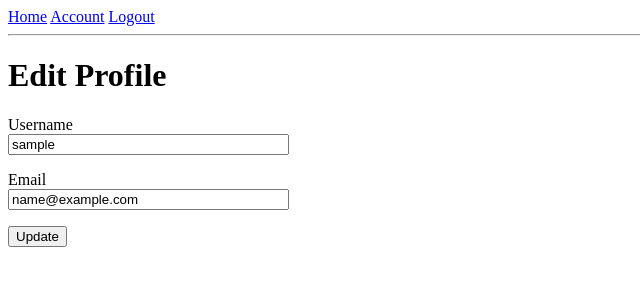
After one commit to mikadire/darts4dorks, a Flask app: page /update_account in a window 1280 px wide. The commit adds this page. Shown: the top 300 px of the page, without its empty margins (0-640 px from the left). Run offline with Flask 3, Linux system fonts and the light colour scheme; the visitor is signed in with stand-in values (Sample User, id 1).

Commit message:
Registration, authentication and account page

```diff
--- a/darts4dorks/__init__.py
+++ b/darts4dorks/__init__.py
@@ -2,12 +2,15 @@ from flask import Flask
 from config import Config
 from flask_sqlalchemy import SQLAlchemy
 from flask_migrate import Migrate
+from flask_login import LoginManager
 
 
 app = Flask(__name__)
 app.config.from_object(Config)
 db = SQLAlchemy(app, add_models_to_shell=True)
 migrate = Migrate(app, db)
+login_manager = LoginManager(app)
+login_manager.login_view = "login"
 
 
 from darts4dorks import routes, models
--- a/darts4dorks/forms.py
+++ b/darts4dorks/forms.py
@@ -1,10 +1,56 @@
 from flask_wtf import FlaskForm
+from flask_login import current_user
 from wtforms import StringField, PasswordField, BooleanField, SubmitField
-from wtforms.validators import DataRequired, Email
+from wtforms.validators import DataRequired, Email, ValidationError, EqualTo
+from sqlalchemy import select
+from darts4dorks import db
+from darts4dorks.models import User
 
 
 class LoginForm(FlaskForm):
-    email = StringField('Email', validators=[DataRequired(), Email()])
-    password = PasswordField('Password', validators=[DataRequired()])
-    remember_me = BooleanField('Remember Me')
-    submit = SubmitField('Login')
+    email = StringField("Email", validators=[DataRequired(), Email()])
+    password = PasswordField("Password", validators=[DataRequired()])
+    remember_me = BooleanField("Remember Me")
+    submit = SubmitField("Login")
+
+
+class RegistrationForm(FlaskForm):
+    username = StringField("Username", validators=[DataRequired()])
+    email = StringField("Email", validators=[DataRequired(), Email()])
+    password = PasswordField("Password", validators=[DataRequired()])
+    confirm_password = PasswordField(
+        "Confirm Password", validators=[DataRequired(), EqualTo("password")]
+    )
+    submit = SubmitField("Register")
+
+    def validate_username(self, username):
+        user = db.session.scalar(select(User).where(User.username == username.data))
+        if user is not None:
+            raise ValidationError(
+                "That username is taken. Please choose a different one."
+            )
+
+    def validate_email(self, email):
+        user = db.session.scalar(select(User).where(User.email == email.data))
+        if user:
+            raise ValidationError("Please us a different email address.")
+
+
+class UpdateAccountForm(FlaskForm):
+    username = StringField("Username", validators=[DataRequired()])
+    email = StringField("Email", validators=[DataRequired(), Email()])
+    submit = SubmitField("Update")
+
+    def validate_username(self, username):
+        if username.data != current_user.username:
+            user = db.session.scalar(select(User).where(User.username == username.data))
+            if user is not None:
+                raise ValidationError(
+                    "That username is taken. Please choose a different one."
+                )
+
+    def validate_email(self, email):
+        if email.data != current_user.email:
+            user = db.session.scalar(select(User).where(User.email == email.data))
+            if user:
+                raise ValidationError("Please us a different email address.")
--- a/darts4dorks/models.py
+++ b/darts4dorks/models.py
@@ -1,48 +1,63 @@
-from datetime import datetime, timezone
-from sqlalchemy import String, DateTime, Boolean, ForeignKey, func
+from datetime import datetime
+from hashlib import md5
+from sqlalchemy import String, ForeignKey, func
 from sqlalchemy.orm import Mapped, mapped_column, relationship, WriteOnlyMapped
-from darts4dorks import db
+from flask_login import UserMixin
+from werkzeug.security import generate_password_hash, check_password_hash
+from darts4dorks import db, login_manager
 
 
-class User(db.Model):
+class User(db.Model, UserMixin):
     id: Mapped[int] = mapped_column(primary_key=True)
     username: Mapped[str] = mapped_column(String(32), index=True, unique=True)
     email: Mapped[str] = mapped_column(String(128), index=True, unique=True)
-    password: Mapped[str] = mapped_column(String(256))
-    # Evaluated server side upon db.session.commit()
-    created: Mapped[datetime] = mapped_column(server_default=func.now(),
-                                              index=True)
+    password_hash: Mapped[str | None] = mapped_column(String(256))
+    created: Mapped[datetime] = mapped_column(server_default=func.now(), index=True)
 
-    sessions: WriteOnlyMapped['Session'] = relationship(back_populates='owner')
+    sessions: WriteOnlyMapped["Session"] = relationship(back_populates="owner")
+
+    def set_password(self, password):
+        self.password_hash = generate_password_hash(password)
+
+    def verify_password(self, password):
+        return check_password_hash(self.password_hash, password)
+
+    def avatar(self, size):
+        digest = md5(self.email.lower().encode("utf-8")).hexdigest()
+        return f"https://www.gravatar.com/avatar/{digest}?d=identicon&s={size}"
 
     def __repr__(self):
-        return f'<User {self.id}, {self.username}, {self.created}>'
+        return f"<User {self.id}, {self.username}, {self.created}>"
+
+
+@login_manager.user_loader
+def load_user(id):
+    return db.session.get(User, int(id))
 
 
 class Session(db.Model):
     id: Mapped[int] = mapped_column(primary_key=True)
-    start_time: Mapped[datetime] = mapped_column(server_default=func.now(),
-                                                 index=True)
-    # Initially None, updated to server time when ended is set to True
-    end_time:Mapped[datetime | None] = mapped_column(onupdate=func.now())
+    start_time: Mapped[datetime] = mapped_column(server_default=func.now(), index=True)
+    end_time: Mapped[datetime | None] = mapped_column(
+        onupdate=func.now()
+    )  # Initially None, updated to server time when ended is set to True
     ended: Mapped[bool] = mapped_column(default=False)
     user_id: Mapped[int] = mapped_column(ForeignKey(User.id), index=True)
 
-    owner: Mapped[User] = relationship(back_populates='sessions')
-    attempts: WriteOnlyMapped['Attempt'] = relationship(back_populates='session')
+    owner: Mapped[User] = relationship(back_populates="sessions")
+    attempts: WriteOnlyMapped["Attempt"] = relationship(back_populates="session")
 
     def __repr__(self):
-        return f'<{self.id}>, <User {self.user_id}>, <Time {self.start_time}>'
+        return f"<ID {self.id}>, <User {self.user_id}>, <Time {self.start_time}>"
 
 
 class Attempt(db.Model):
     id: Mapped[int] = mapped_column(primary_key=True)
-    # SB = 21, DB = 22
-    target: Mapped[int] = mapped_column()
+    target: Mapped[int] = mapped_column()  # SB = 21, DB = 22
     darts_thrown: Mapped[int] = mapped_column()
     session_id: Mapped[int] = mapped_column(ForeignKey(Session.id), index=True)
 
-    session: Mapped[Session] = relationship(back_populates='attempts')
+    session: Mapped[Session] = relationship(back_populates="attempts")
 
     def __repr__(self):
-        return f'<{self.id}>, <User {self.user_id}>, <Time {self.start_time}>'
+        return f"<{self.id}>, <User {self.user_id}>, <Time {self.start_time}>"
--- a/darts4dorks/routes.py
+++ b/darts4dorks/routes.py
@@ -1,19 +1,73 @@
-from flask import render_template, url_for, redirect, flash
-from darts4dorks import app
-from darts4dorks.forms import LoginForm
+from flask import render_template, url_for, redirect, flash, request
+from flask_login import current_user, login_user, logout_user, login_required
+from sqlalchemy import select
+from urllib.parse import urlsplit
+from darts4dorks import app, db
+from darts4dorks.forms import LoginForm, RegistrationForm, UpdateAccountForm
+from darts4dorks.models import User
 
 
-@app.route('/')
-@app.route('/index')
+@app.route("/")
+@app.route("/index")
 def index():
-    return render_template('index.html')
+    return render_template("index.html")
 
 
-@app.route('/login', methods=['GET', 'POST'])
+@app.route("/login", methods=["GET", "POST"])
 def login():
+    if current_user.is_authenticated:
+        return redirect(url_for("index"))
     form = LoginForm()
     if form.validate_on_submit():
-        flash(f'Login requested for user {form.email.data}, '
-              f'remember_me={form.remember_me.data}')
-        return redirect(url_for('index'))
-    return render_template('login.html', title='Sign In', form=form)
+        user = db.session.scalar(select(User).where(User.email == form.email.data))
+        if user is None or not user.verify_password(form.password.data):
+            flash("Invalid username or password.", "danger")
+        login_user(user, remember=form.remember_me.data)
+        next_page = request.args.get("next")
+        if not next_page or urlsplit(next_page).netloc != "":
+            next_page = url_for("index")
+        return redirect(url_for("index"))
+    return render_template("login.html", title="Sign In", form=form)
+
+
+@app.route("/logout")
+def logout():
+    logout_user()
+    return redirect(url_for("index"))
+
+
+@app.route("/register", methods=["GET", "POST"])
+def register():
+    if current_user.is_authenticated:
+        return redirect(url_for("index"))
+    form = RegistrationForm()
+    if form.validate_on_submit():
+        user = User(username=form.username.data, email=form.email.data)
+        user.set_password(form.password.data)
+        db.session.add(user)
+        db.session.commit()
+        flash("Your account has been created.", "success")
+        return redirect(url_for("login"))
+    return render_template("register.html", title="Register", form=form)
+
+
+@app.route("/account")
+@login_required
+def account():
+    return render_template("account.html", title="Account")
+
+
+@app.route("/update_account", methods=["GET", "POST"])
+@login_required
+def update_account():
+    form = UpdateAccountForm()
+    if form.validate_on_submit():
+        current_user.username = form.username.data
+        current_user.email = form.email.data
+        db.session.commit()
+        flash("Your account has been updated.", "success")
+        return redirect(url_for("account"))
+    elif request.method == "GET":
+        form.username.data = current_user.username
+        form.email.data = current_user.email
+    return render_template("update_account.html", title="Update Account", form=form)
--- a/darts4dorks/templates/base.html
+++ b/darts4dorks/templates/base.html
@@ -9,9 +9,17 @@
   </head>
   <body>
       <div>
-        Darts for Dorks:
         <a href="{{ url_for('index') }}">Home</a>
-        <a href="{{ url_for('login') }}">Login</a>
+        {% if current_user.is_anonymous %}
+          <a href="{{ url_for('register') }}">Register</a>
+        {% else %}
+          <a href="{{ url_for('account') }}">Account</a>
+        {% endif %}
+        {% if current_user.is_anonymous %}
+          <a href="{{ url_for('login') }}">Login</a>
+        {% else %}
+          <a href="{{ url_for('logout') }}">Logout</a>
+        {% endif %}
       </div>
       <hr>
       {% if get_flashed_messages() %}
--- a/darts4dorks/templates/index.html
+++ b/darts4dorks/templates/index.html
@@ -1,5 +1,5 @@
 {% extends "base.html" %}
 
 {% block content %}
-  <h1>Welcome!</h1>
+  <h1>Welcome {{ current_user.username }}!</h1>
 {% endblock %}
--- a/darts4dorks/templates/login.html
+++ b/darts4dorks/templates/login.html
@@ -21,4 +21,5 @@
       <p>{{ form.remember_me() }} {{ form.remember_me.label }}</p>
       <p>{{ form.submit() }}</p>
   </form>
+  <p>New User? <a href="{{ url_for('register') }}">Click to Register!</a></p>
 {% endblock %}
--- /dev/null
+++ b/darts4dorks/templates/update_account.html
@@ -0,0 +1,23 @@
+{% extends "base.html" %}
+
+{% block content %}
+  <h1>Edit Profile</h1>
+  <form action="" method="POST">
+      {{ form.hidden_tag() }}
+      <p>
+          {{ form.username.label }}<br>
+          {{ form.username(size=32) }}<br>
+          {% for error in form.username.errors %}
+            <span style="color: red;">[{{ error }}]</span>
+          {% endfor %}
+      </p>
+      <p>
+          {{ form.email.label }}<br>
+          {{ form.email(size=32) }}<br>
+          {% for error in form.email.errors %}
+            <span style="color: red;">[{{ error }}]</span>
+          {% endfor %}
+      </p>
+      <p>{{ form.submit() }}</p>
+  </form>
+{% endblock %}
```
Also changed, not shown: config.py (+4 -5 lines), darts4dorks/templates/account.html (added, +11 -0 lines), darts4dorks/templates/register.html (added, +37 -0 lines), migrations/versions/5b956254dfd2_initial_migration_redo.py (renamed from migrations/versions/480b7a9222bc_initial_migration.py, +20 -5 lines), migrations/versions/bd3297023216_rtc_database.py (deleted, +0 -41 lines). Lines whose indentation alone changed are shown as unchanged.
